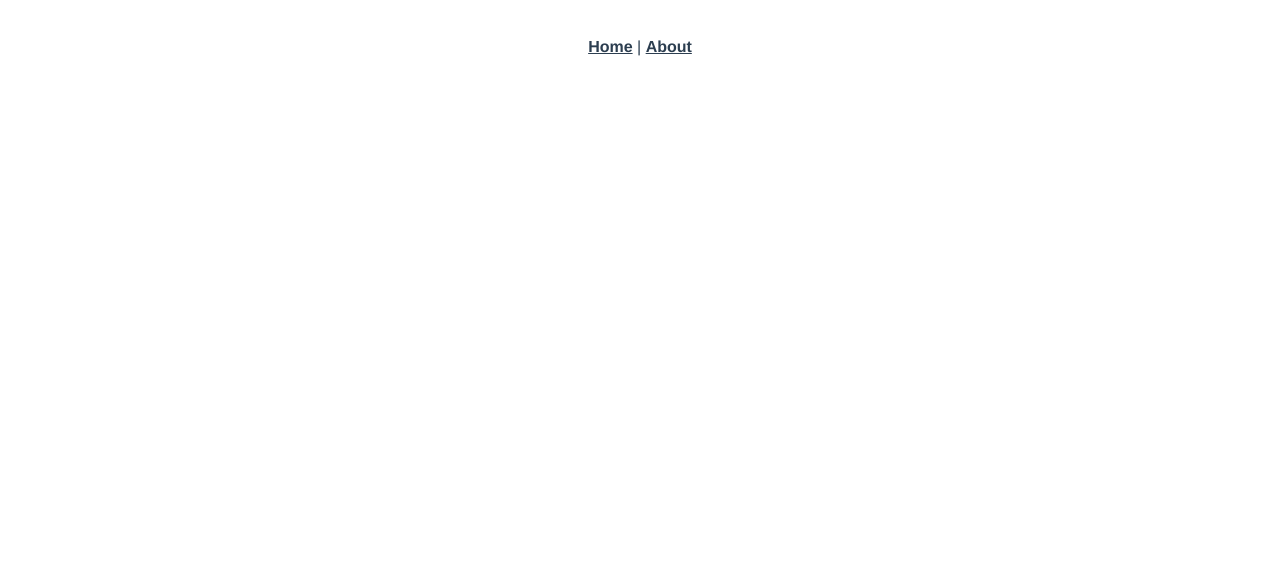
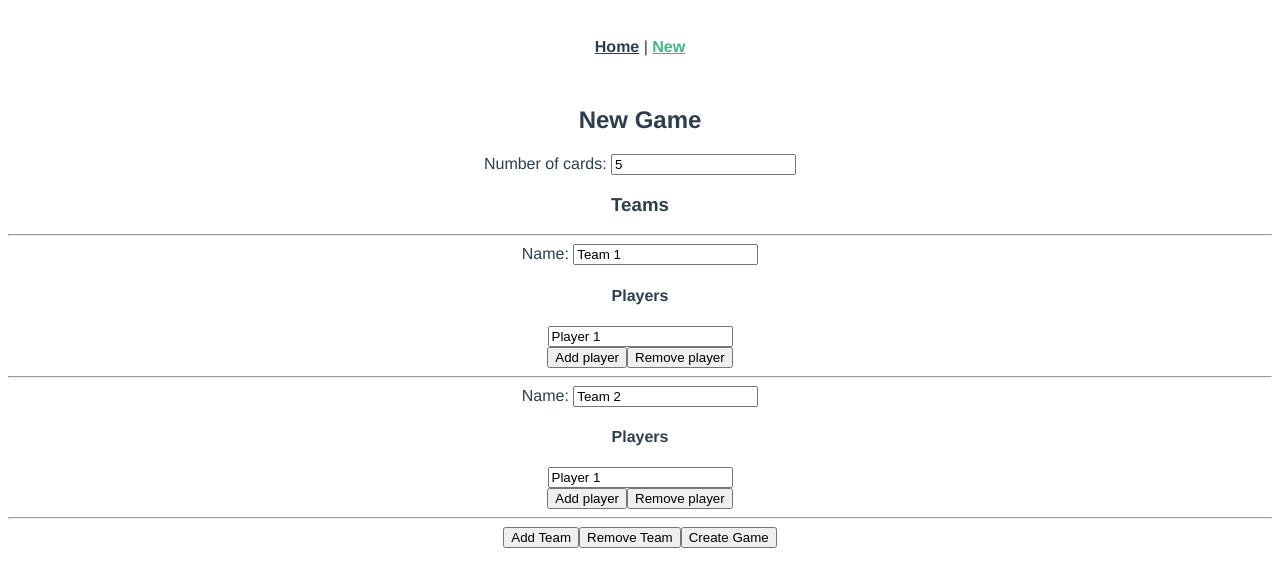
Before and after one commit to nilehmann/the_pot, a Vue app in the folder ui/: page /games/new in a window 1280 px wide. Shown: the top 586 px of the page. Built offline with nearby package versions, Linux system fonts and the light colour scheme.

Commit message:
Form for new game

```diff
--- a/ui/src/App.vue
+++ b/ui/src/App.vue
@@ -2,7 +2,7 @@
   <div id="app">
     <div id="nav">
       <router-link to="/">Home</router-link> |
-      <router-link to="/about">About</router-link>
+      <router-link to="/games/new">New</router-link>
     </div>
     <router-view/>
   </div>
--- a/ui/src/router/index.ts
+++ b/ui/src/router/index.ts
@@ -1,6 +1,7 @@
 import Vue from 'vue';
 import VueRouter, { RouteConfig } from 'vue-router';
 import Home from '../views/Home.vue';
+import NewGame from '../views/NewGame.vue';
 
 Vue.use(VueRouter);
 
@@ -11,12 +12,12 @@ const routes: Array<RouteConfig> = [
     component: Home,
   },
   {
-    path: '/about',
-    name: 'About',
+    path: '/games/new',
+    name: 'NewGame',
     // route level code-splitting
     // this generates a separate chunk (about.[hash].js) for this route
     // which is lazy-loaded when the route is visited.
-    component: () => import(/* webpackChunkName: "about" */ '../views/About.vue'),
+    component: NewGame,
   },
 ];
 
--- a/ui/src/views/Home.vue
+++ b/ui/src/views/Home.vue
@@ -1,18 +1,17 @@
 <template>
   <div class="home">
-    <img alt="Vue logo" src="../assets/logo.png">
-    <HelloWorld msg="Welcome to Your Vue.js App"/>
+    <h2>Game list</h2>
+    <div v-for="game in games" :key="game">
+      {{game}}
+    </div>
   </div>
 </template>
 
 <script>
-// @ is an alias to /src
-import HelloWorld from '@/components/HelloWorld.vue';
+import { Component, Vue } from 'vue-property-decorator';
 
-export default {
-  name: 'Home',
-  components: {
-    HelloWorld,
-  },
-};
+@Component
+export default class Home extends Vue {
+  games = ['Game 1', 'Game 2']
+}
 </script>
--- /dev/null
+++ b/ui/src/views/NewGame.vue
@@ -0,0 +1,64 @@
+<template>
+  <div class="home">
+    <h2>New Game</h2>
+    Number of cards: <input v-model="ncards"/>
+    <h3>Teams</h3>
+    <hr/>
+    <div v-for="(team, idx) in teams" :key="idx">
+      Name: <input v-model="team.name" />
+      <h4>Players</h4>
+      <div v-for="(player, idx) in team.players" :key="idx">
+        <input v-model="player.name">
+      </div>
+      <button v-on:click="addPlayer(idx)">Add player</button>
+      <button v-on:click="removePlayer(idx)">Remove player</button>
+      <hr/>
+    </div>
+    <button v-on:click="addTeam">Add Team</button>
+    <button v-on:click="removeTeam">Remove Team</button>
+    <button v-on:click="createGame">Create Game</button>
+  </div>
+</template>
+
+<script>
+import { Component, Vue } from 'vue-property-decorator';
+
+const createTeam = (name) => ({ name, players: [{ name: 'Player 1' }] });
+
+@Component
+export default class NewGame extends Vue {
+  games = ['Game 1', 'Game 2'];
+
+  teams = [createTeam('Team 1'), createTeam('Team 2')];
+
+  ncards = 5;
+
+  createGame() {
+    console.log(this.ncards, this.teams[0].name);
+  }
+
+  addTeam() {
+    const { teams } = this;
+    teams.push(createTeam(`Team ${teams.length + 1}`));
+  }
+
+  removeTeam() {
+    const { teams } = this;
+    if (teams) {
+      teams.pop();
+    }
+  }
+
+  addPlayer(teamIdx) {
+    const { players } = this.teams[teamIdx];
+    players.push({ name: `Player ${players.length + 1}` });
+  }
+
+  removePlayer(teamIdx) {
+    const { players } = this.teams[teamIdx];
+    if (players) {
+      players.pop();
+    }
+  }
+}
+</script>
```
Also changed, not shown: 1 other file (tests, documents, lock files or other folders).
